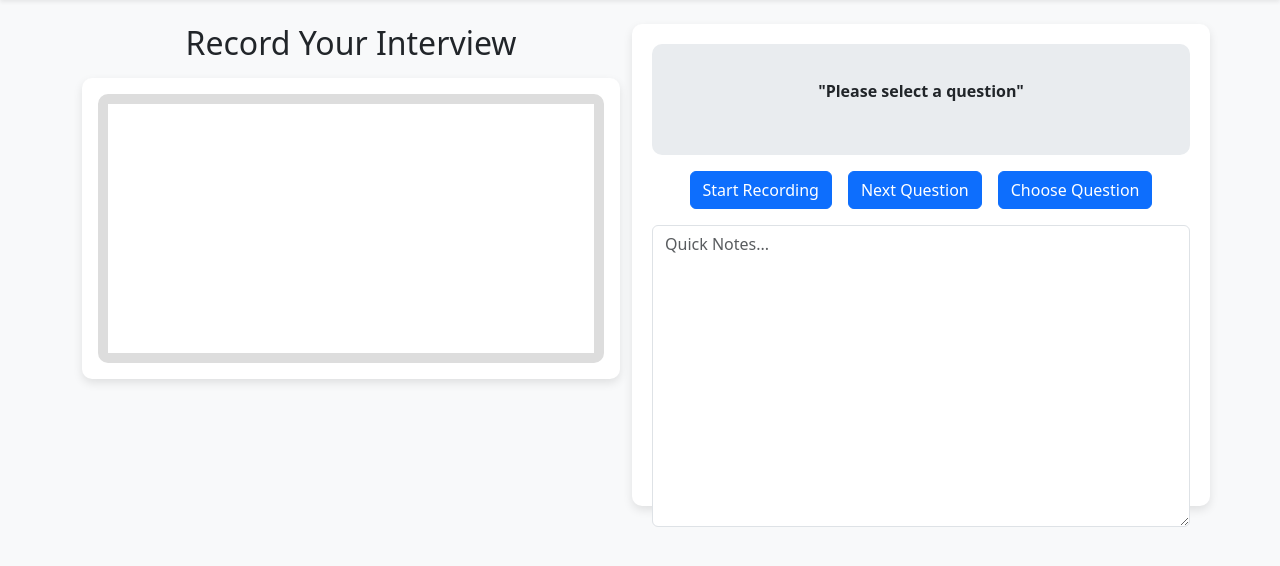
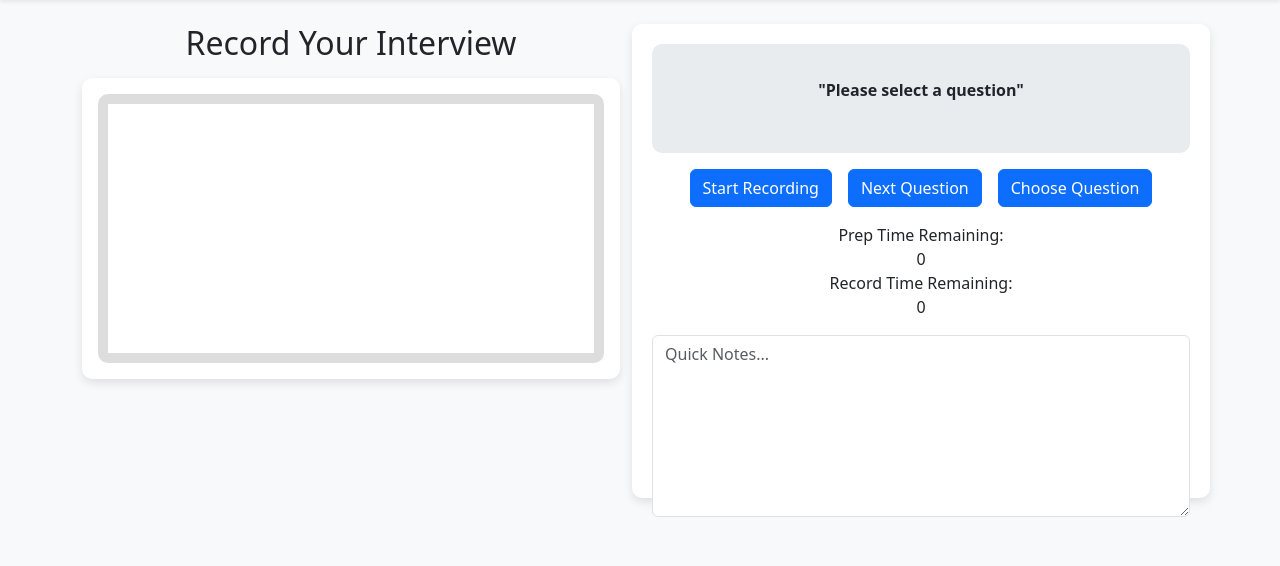
Before and after one commit to Kanav1290/ichack25, a Flask app: page / in a window 1280 px wide. Shown: the part 56-622 px from the top of the page. Run offline with Flask 3, Linux system fonts and the light colour scheme; parts of the project's set-up code (start-up, migrations or seed data) failed here and were passed over.

Commit message:
tweaks on index

```diff
--- a/templates/index.html
+++ b/templates/index.html
@@ -62,11 +62,15 @@
                 <button id="recordButton" class="btn btn-primary mb-2">Start Recording</button>
                 <button id="questionButton" class="btn btn-primary mb-2">Next Question</button>
                 <button id="chooseQuestionButton" class="btn btn-primary mb-2">Choose Question</button>
-                <p id="prepTimer" style="display: none;">Prep Time remaining:</p>
-                <p id="recordTimer" style="display: none;">Record Time remaining:</p>
             </div>
-            <div class="form-group mt-2">
-                <textarea class="form-control" rows="12" placeholder="Quick Notes..."></textarea>
+            <div class="text-center mt-2">
+                <div>Prep Time Remaining:</div>
+                <div id="prepTimer">0</div>
+                <div>Record Time Remaining:</div>
+                <div id="recordTimer">0</div>
+            </div>
+            <div class="form-group mt-3">
+                <textarea class="form-control notes" rows="7" placeholder="Quick Notes..."></textarea>
             </div>
         </div>
     </div>
```
Also changed, not shown: static/dark-mode.css (+8 -3 lines).
